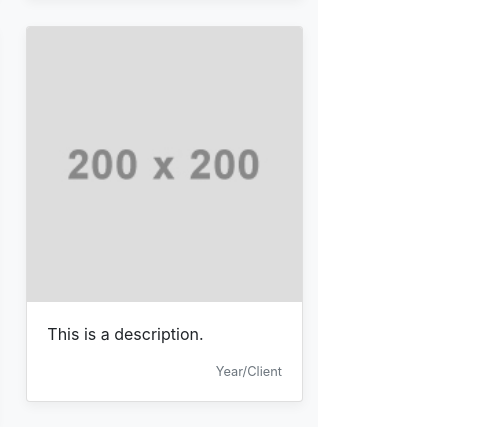
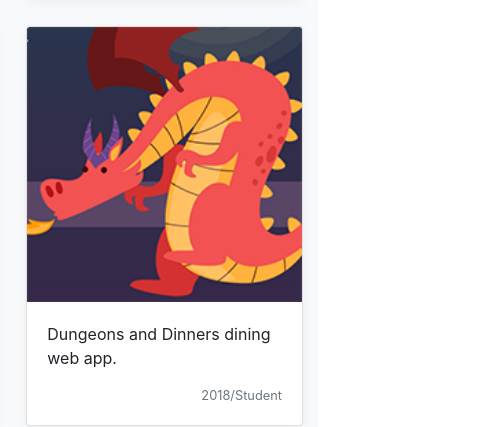
Before and after one commit to wmandrewbabb/bootstrap-portfolio, a plain HTML site: page portfolio.html in a window 1280 px wide. Shown: the part 562-989 px from the top of the page, 782-1280 px from the left. Drawn offline with nearby package versions, Linux system fonts and the light colour scheme.

Commit message:
project 1

```diff
--- a/portfolio.html
+++ b/portfolio.html
@@ -108,11 +108,11 @@
                             </div>
                             <div class="col-md-4">
                               <div class="card mb-4 box-shadow">
-                                <img class="card-img-top" src="assets/placeholder.jpg" alt="gallery image">
+                                <a href="https://martinwn.github.io/DungeonsAndDinners/#"></a><img class="card-img-top" src="assets/dungeonsanddinnersplaceholder.png" alt="gallery image"></a>
                                 <div class="card-body">
-                                  <p class="card-text">This is a description.</p>
+                                  <p class="card-text">Dungeons and Dinners dining web app.</p>
                                   <div class="d-flex justify-content-between align-items-center">
-                                    <small class="text-muted ml-auto">Year/Client</small>
+                                    <small class="text-muted ml-auto">2018/Student</small>
                                   </div>
                                 </div>
                               </div>
```
Also changed, not shown: assets/dungeonsanddinnersplaceholder.png (added).
